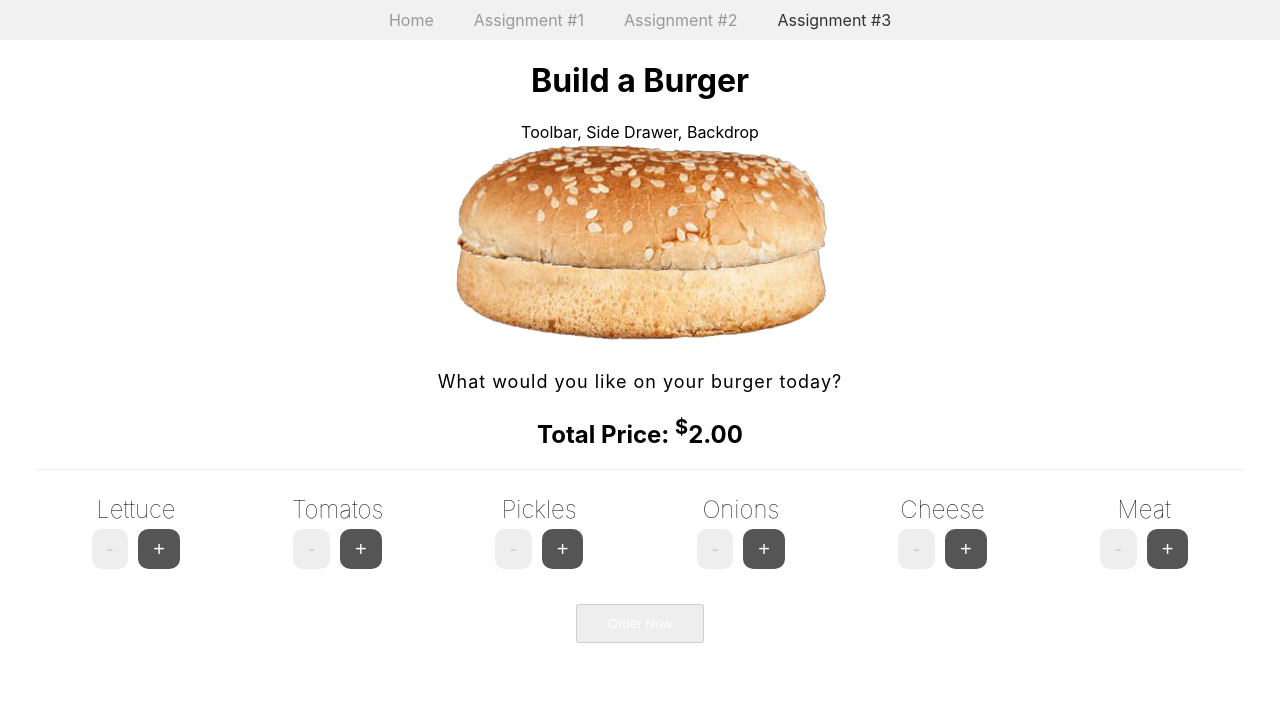
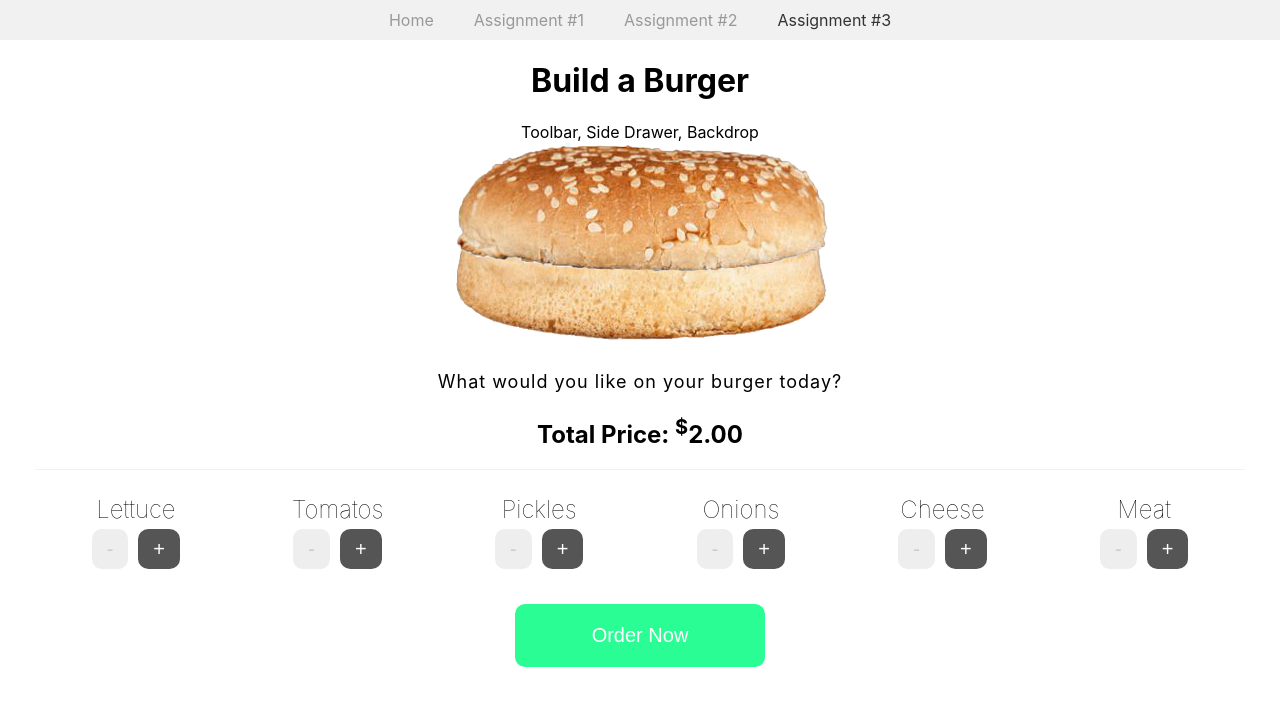
Before and after one commit to christoph-codes/reactTraining, a React (Create React App) app in the folder reactTraining/: page /assignment3 in a window 1280 px wide. Shown: the top 706 px of the page. Built offline with nearby package versions, Linux system fonts and the light colour scheme.

Commit message:
Order Now Button

```diff
--- a/reactTraining/src/components/app/App.scss
+++ b/reactTraining/src/components/app/App.scss
@@ -19,12 +19,12 @@
   }
   .btn {
     padding: 10px 30px;
-    color: white;
     margin-top: 10px;
     display: inline-block;
   }
   .btn.prime {
       background: #555;
+      color: white;
       &:hover {
         background: #333;
       }
--- a/reactTraining/src/components/assignmentThree/buildControls/buildControl/BuildControl.js
+++ b/reactTraining/src/components/assignmentThree/buildControls/buildControl/BuildControl.js
@@ -6,7 +6,7 @@ export default function BuildControl(props) {
         <div className='BuildControl'>
             <h3 className="label">{props.label}</h3>
             <button disabled={props.disabled} className={`${props.disabled ? "disabled" : ""} less btn`} onClick={props.ingredientRemoved}>-</button>
-            <button className="more btn" onClick={props.ingredientAdded}>+</button>
+            <button className="more btn prime" onClick={props.ingredientAdded}>+</button>
         </div>
     )
 }
--- a/reactTraining/src/components/assignmentThree/containers/burgerBuilder/BurgerBuilder.js
+++ b/reactTraining/src/components/assignmentThree/containers/burgerBuilder/BurgerBuilder.js
@@ -21,11 +21,20 @@ export default function BurgerBuilder() {
             tomatos: 0,
             cheese: 0,
             meat: 0,
-            price: 2
     });
-    const [totalPrice, setTotalPrice] = useState(ingredients.price);
+    const [totalPrice, setTotalPrice] = useState(2);
     const [feedback, setFeedback] = useState('');
     const [purchaseable, setPurchaseable] = useState(false);
+
+    const updatePurchaseable = (ingredients) => {
+        const sum = Object.keys(ingredients).map(igKey => {
+            return ingredients[igKey];
+        })
+        .reduce((sum, el) => {
+            return sum + el;
+        }, 0);
+        setPurchaseable(sum >= 1);
+    }
 
     const addIngredient = type => {
         const oldCount = ingredients[type];
@@ -39,6 +48,7 @@ export default function BurgerBuilder() {
         const newPrice = oldPrice + priceAddition;
         setTotalPrice(newPrice);
         setIngredients(updatedIngredients);
+        updatePurchaseable(updatedIngredients);
     }
     const removeIngredient = type => {
         const oldCount = ingredients[type];
@@ -55,6 +65,7 @@ export default function BurgerBuilder() {
         const newPrice = oldPrice - priceReduction;
         setTotalPrice(newPrice);
         setIngredients(updatedIngredients);
+        updatePurchaseable(updatedIngredients);
         } else {
             setFeedback(`There are no pieces of ${type} on your burger!`);
         }
@@ -65,9 +76,7 @@ export default function BurgerBuilder() {
     for (let key in disabledInfo) {
         disabledInfo[key] = disabledInfo[key] <= 0
     }
-
-    console.log(ingredients.length);
-
+    console.log(purchaseable);
     return (
         <div className="BurgerBuilder">
             <Burger ingredients={ingredients}/>
@@ -77,7 +86,7 @@ export default function BurgerBuilder() {
                 ingredientRemoved={removeIngredient}
                 disabled={disabledInfo}
             />
-            <button disabled={!purchaseable} className="btn order-now">Order Now</button>
+            <button disabled={!purchaseable} className="order-now btn">Order Now</button>
             {feedback ? <p>{feedback}</p> : null}
         </div>
     )
--- a/reactTraining/src/components/assignmentThree/containers/burgerBuilder/BurgerBuilder.scss
+++ b/reactTraining/src/components/assignmentThree/containers/burgerBuilder/BurgerBuilder.scss
@@ -0,0 +1,12 @@
+.BurgerBuilder {
+    .order-now.btn {
+        background: #2AFD94;
+        border: none;
+        border-radius: 10px;
+        font-size: 20px;
+        color: white;
+        width: 100%;
+        max-width: 250px;
+        padding:20px 0;
+    }
+}
--- a/reactTraining/src/index.css
+++ b/reactTraining/src/index.css
@@ -11,18 +11,3 @@ code {
   font-family: source-code-pro, Menlo, Monaco, Consolas, 'Courier New',
     monospace;
 }
-
-@keyframes slideInDown {
-  from {
-    transform: translate3d(0, -100%, 0);
-    visibility: visible;
-  }
-
-  to {
-    transform: translate3d(0, 0, 0);
-  }
-}
-
-.slideInDown {
-  animation-name: slideInDown;
-}
```
